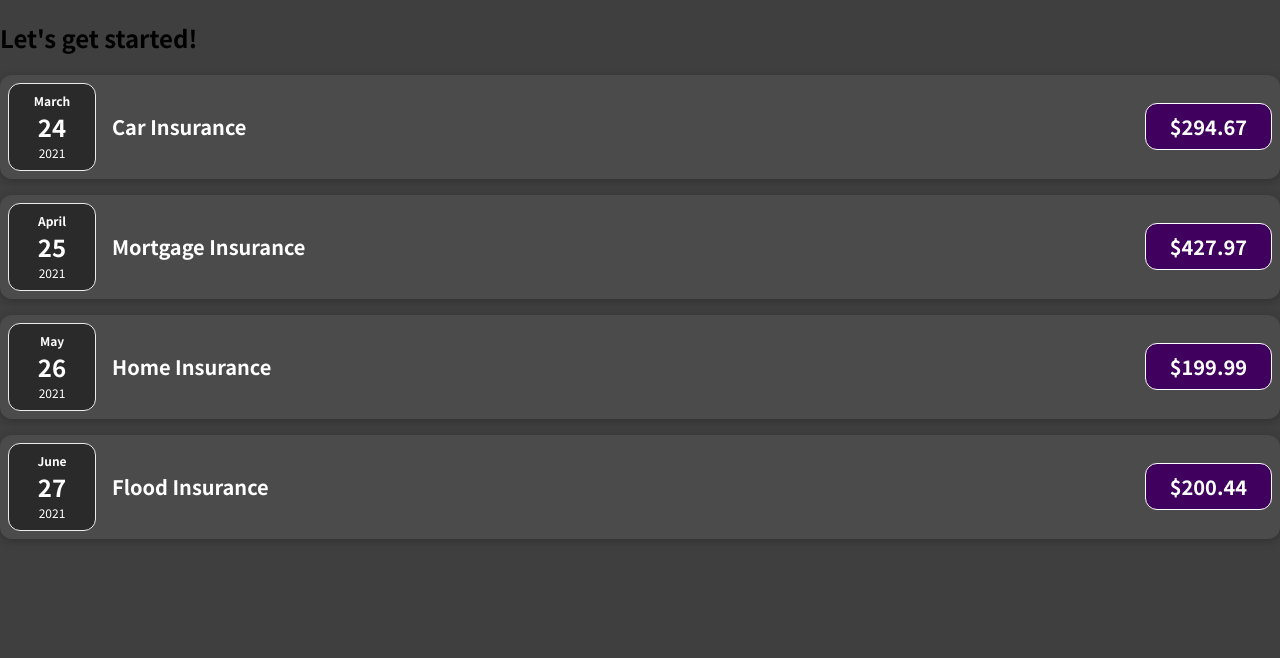
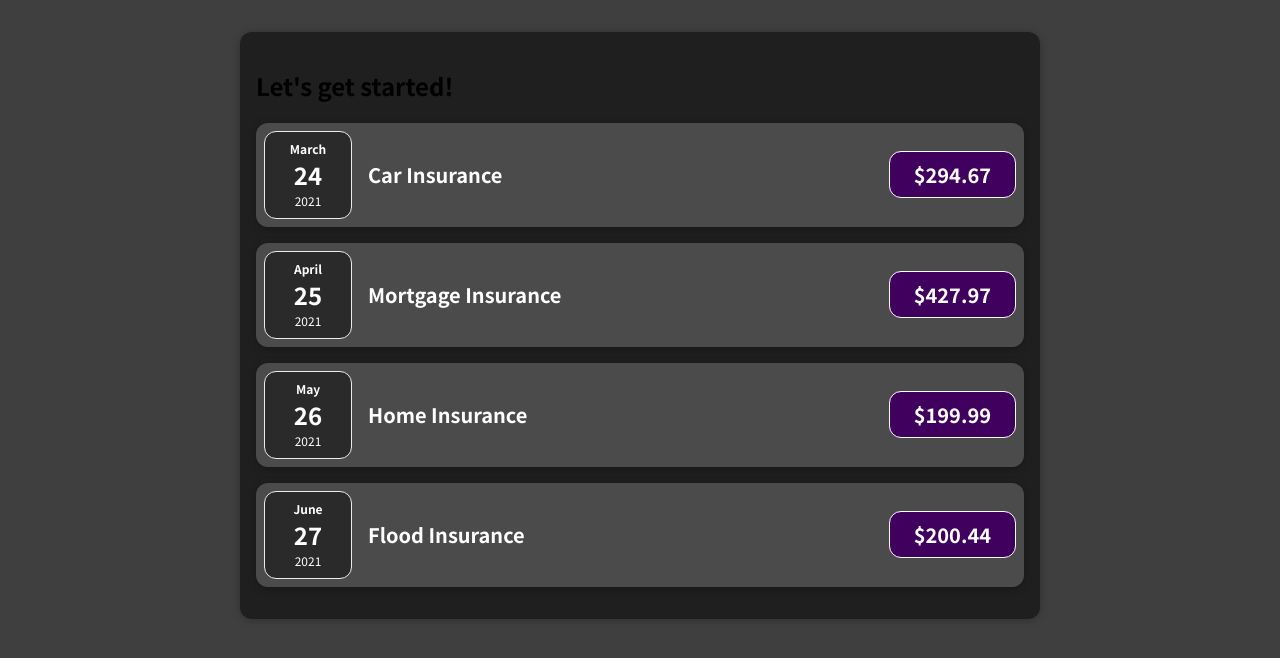
Before and after one commit to peterburdette/react-complete-guide, a JavaScript app: page / in a window 1280 px wide. Shown: the top 658 px of the page. Built offline with nearby package versions, Linux system fonts and the light colour scheme.

Commit message:
Added a top level Expenses.js component

```diff
--- a/src/App.js
+++ b/src/App.js
@@ -1,18 +1,36 @@
-import ExpenseItem from "./components/ExpenseItem";
+import Expenses from "./components/Expenses";
 
 function App() {
   const expenses = [
-    {id: 1, title: 'Car Insurance', amount: 294.67, date: new Date(2021, 2, 24)},
-    {id: 2, title: 'Mortgage Insurance', amount: 427.97, date: new Date(2021, 3, 25)},
-    {id: 3, title: 'Home Insurance', amount: 199.99, date: new Date(2021, 4, 26)},
-    {id: 4, title: 'Flood Insurance', amount: 200.44, date: new Date(2021, 5, 27)}
-  ]
+    {
+      id: 1,
+      title: "Car Insurance",
+      amount: 294.67,
+      date: new Date(2021, 2, 24),
+    },
+    {
+      id: 2,
+      title: "Mortgage Insurance",
+      amount: 427.97,
+      date: new Date(2021, 3, 25),
+    },
+    {
+      id: 3,
+      title: "Home Insurance",
+      amount: 199.99,
+      date: new Date(2021, 4, 26),
+    },
+    {
+      id: 4,
+      title: "Flood Insurance",
+      amount: 200.44,
+      date: new Date(2021, 5, 27),
+    },
+  ];
+
   return (
     <div>
-      <h2>Let's get started!</h2>
-      { expenses.map(expense => (
-        <ExpenseItem key={expense.id} expenseDate={expense.date} expenseTitle={expense.title} expenseAmount={expense.amount} />
-      ))}
+      <Expenses data={expenses} />
     </div>
   );
 }
--- /dev/null
+++ b/src/components/Expenses.css
@@ -0,0 +1,9 @@
+.expenses {
+  padding: 1rem;
+  background-color: rgb(31, 31, 31);
+  margin: 2rem auto;
+  width: 50rem;
+  max-width: 95%;
+  border-radius: 12px;
+  box-shadow: 0 1px 8px rgba(0, 0, 0, 0.25);
+}
--- /dev/null
+++ b/src/components/Expenses.js
@@ -0,0 +1,20 @@
+import ExpenseItem from "./ExpenseItem";
+import './Expenses.css';
+
+function Expenses(props) {
+  return (
+    <div className="expenses">
+      <h2>Let's get started!</h2>
+      {props.data.map((expense) => (
+        <ExpenseItem
+          key={expense.id}
+          expenseDate={expense.date}
+          expenseTitle={expense.title}
+          expenseAmount={expense.amount}
+        />
+      ))}
+    </div>
+  );
+}
+
+export default Expenses;
```
Also changed, not shown: src/index.js (+4 -4 lines).
